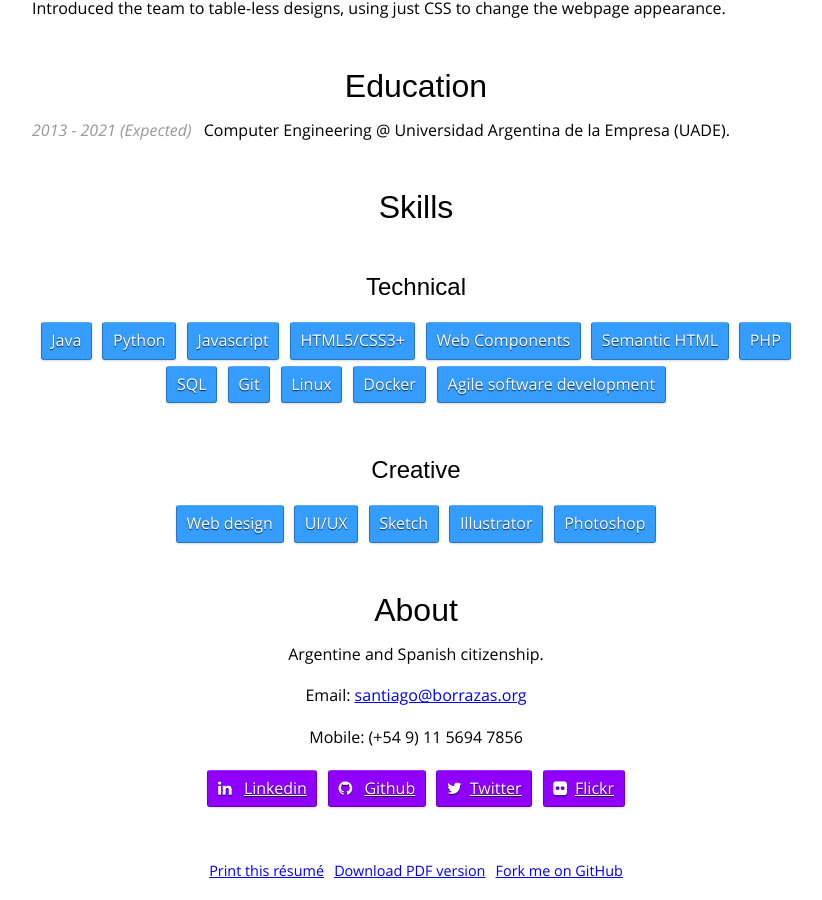
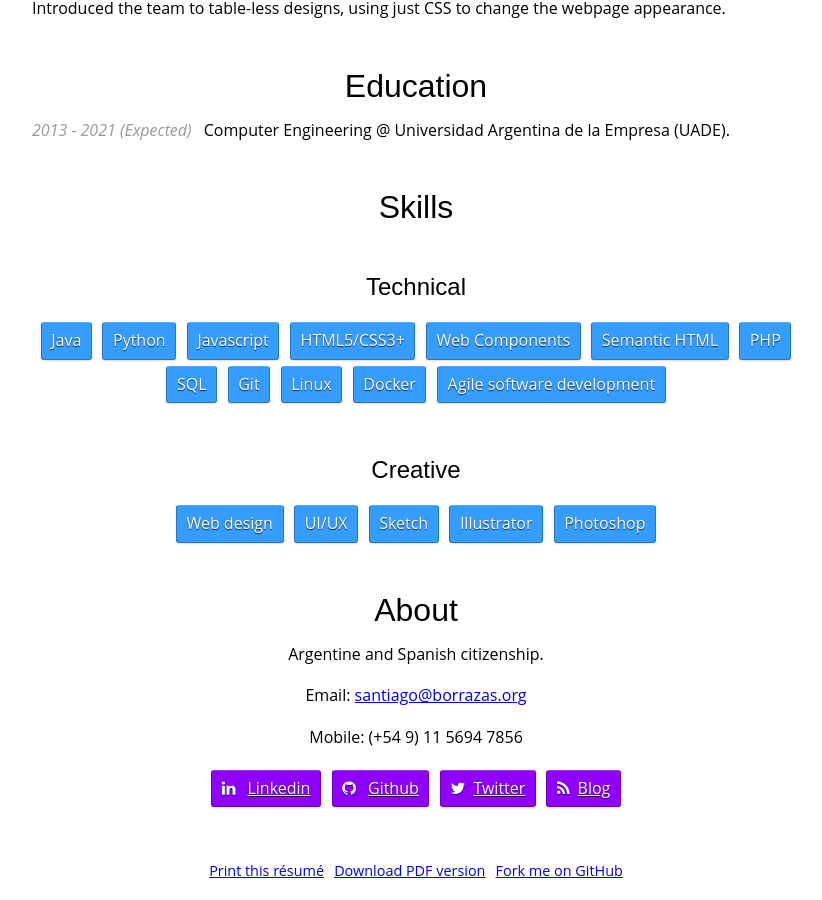
Before and after one commit to sanbor/cv, a Jekyll site: the page built from index.markdown, in a window 1280 px wide and 900 px high, scrolled down 3370 px. Shown: the whole window, without its empty margins (224-1046 px from the left). Built offline with Jekyll 4.4.1, drawn with Linux system fonts in a browser that asks for light colours; some web fonts are replaced; our own code applies the rules of GitHub Pages for plain Markdown files.

Commit message:
Add link to blog instead of Flickr
also remove broken fonts urls and minor updates in html layout.

```diff
--- a/_layouts/cv.borrazas.org.html
+++ b/_layouts/cv.borrazas.org.html
@@ -20,7 +20,7 @@
           <a href="https://www.linkedin.com/in/sanbor"><span>&#xf0e1;</span> <span>Linkedin</span></a>
           <a href="https://github.com/sanbor"><span>&#xf09b;</span> <span>Github</span></a>
           <a href="https://twitter.com/sanbor"><span>&#xf099;</span><span>Twitter</span></a>
-          <a href="https://flickr.com/sanbor"><span>&#xf16e;</span><span>Flickr</span></a>
+          <a href="https://borrazas.org/"><span>&#xf09e;</span><span>Blog</span></a>
         </div>
 
         <footer>
--- a/css/cv.borrazas.org-screen.css
+++ b/css/cv.borrazas.org-screen.css
@@ -1,34 +1,3 @@
-/*
-  Google Fonts http://www.google.com/fonts#UsePlace:use/Collection:Ubuntu|Open+Sans:400italic,400,700
-*/
-@font-face {
-  font-family: 'Open Sans';
-  font-style: normal;
-  font-weight: 400;
-  src: local('Open Sans'), url('../fonts/Open_Sans/OpenSans-Regular.ttf');
-}
-
-@font-face {
-  font-family: 'Open Sans';
-  font-style: normal;
-  font-weight: 700;
-  src: local('Open Sans Bold'), url('../fonts/Open_Sans/OpenSans-Bold.ttf');
-}
-
-@font-face {
-  font-family: 'Open Sans';
-  font-style: italic;
-  font-weight: 400;
-  src: local('Open Sans Italic'), url('../fonts/Open_Sans/OpenSans-Italic.ttf');
-}
-
-@font-face {
-  font-family: 'Ubuntu';
-  font-style: normal;
-  font-weight: 400;
-  src: local('Ubuntu'), url('../fonts/Ubuntu/Ubuntu-Regular.ttf');
-}
-
 /* Font awesome http://fontawesome.io/ */
 
 @font-face {
```
Also changed, not shown: other parts of _layouts/cv.borrazas.org.html (+2 -2 lines).
